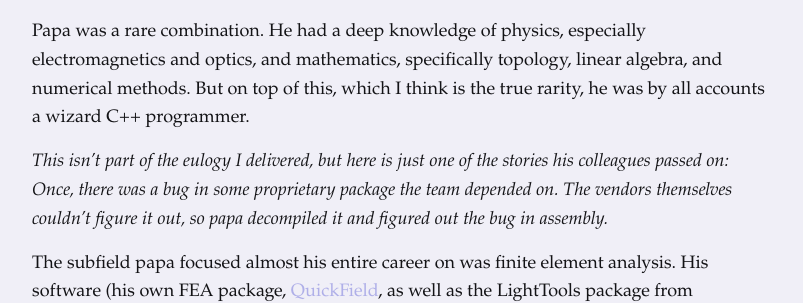
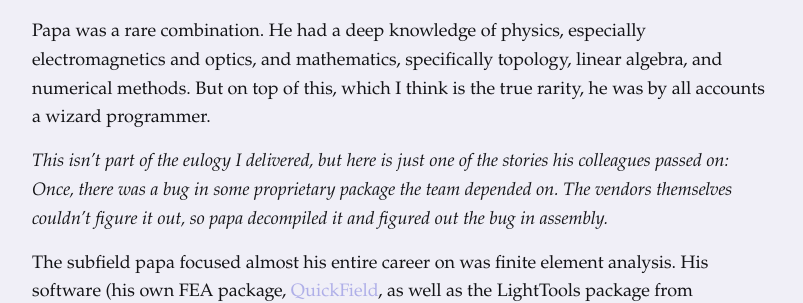
Before and after one commit to dmazin/dmazin.github.io, a Jekyll site: the page built from _posts/2023-09-19-papa-memorial.md, in a window 1280 px wide and 900 px high, scrolled down 1982 px. Shown: the part 237-540 px from the top of the window, without its empty margins (238-1041 px from the left). Built offline with Jekyll 4.4.1, drawn with Linux system fonts in a browser that asks for light colours.

```diff
--- a/_posts/2023-09-19-papa-memorial.md
+++ b/_posts/2023-09-19-papa-memorial.md
@@ -45,7 +45,7 @@ One thing I knew, but did not fully appreciate until speaking with papa’s frie
 
 Once, I saw him lying on the couch with his eyes closed. I asked him what he was doing. I’m thinking about tetrahedrons, he said.
 
-Papa was a rare combination. He had a deep knowledge of physics, especially electromagnetics and optics, and mathematics, specifically topology, linear algebra, and numerical methods. But on top of this, which I think is the true rarity, he was by all accounts a wizard C++ programmer.
+Papa was a rare combination. He had a deep knowledge of physics, especially electromagnetics and optics, and mathematics, specifically topology, linear algebra, and numerical methods. But on top of this, which I think is the true rarity, he was by all accounts a wizard programmer.
 
 *This isn't part of the eulogy I delivered, but here is just one of the stories his colleagues passed on: Once, there was a bug in some proprietary package the team depended on. The vendors themselves couldn't figure it out, so papa decompiled it and figured out the bug in assembly.*
 
@@ -89,6 +89,8 @@ After that we chased Eamon around on the beach for a bit and took the train to G
 
 I came home that day, and I thought: one day papa will die. And I will wish that I could spend just three more hours with him. And I knew, even then, somehow, that those three hours in Brighton were exactly that.
 
+***
+
 Finally, I’d like to say something to mama. Mama, I have lost my father, but you have lost your partner. I feel your pain. At the same time, despite your pain, this week you have been a source of strength, stability, and comfort. Thank you mama.
 
 And I’d also like to thank you all again for being here, for sharing in our pain, yes, but also our celebration of papochka.
```
